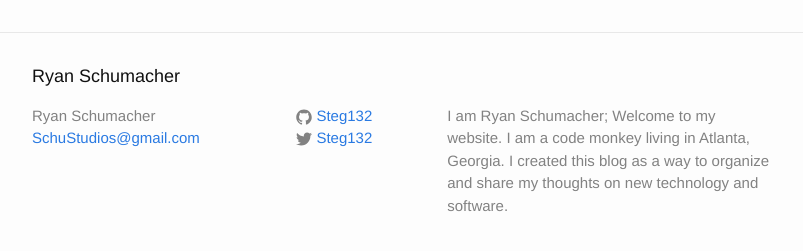
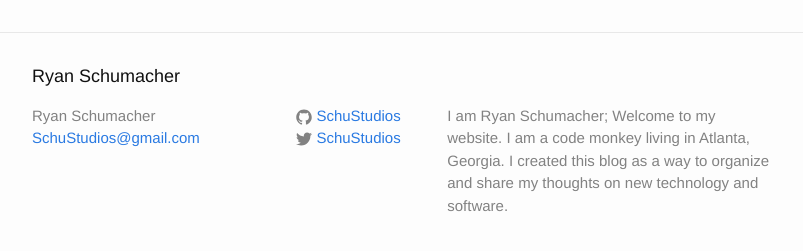
Before and after one commit to schustudios/schustudios.github.io, a Jekyll site: the page built from _posts/2019-07-12-Intermediary-App-Delegate.markdown, in a window 1280 px wide and 900 px high, scrolled down 1781 px. Shown: the part 623-874 px from the top of the window, without its empty margins (238-1041 px from the left). Built offline with Jekyll 4.4.1, drawn with Linux system fonts in a browser that asks for light colours; nearby versions of some CDN libraries.

Commit message:
Minor site updates

````diff
--- a/_config.yml
+++ b/_config.yml
@@ -5,8 +5,8 @@ description: > # this means to ignore newlines until "baseurl:"
   I am Ryan Schumacher; Welcome to my website. I am a code monkey living in Atlanta, Georgia. I created this blog as a way to organize and share my thoughts on new technology and software.
 baseurl: "" # the subpath of your site, e.g. /blog/
 url: "https://schustudios.com" # the base hostname & protocol for your site
-twitter_username: Steg132
-github_username:  Steg132
+twitter_username: SchuStudios
+github_username:  SchuStudios
 permalink: /blog/:title
 
 # Build settings
--- a/_posts/2019-07-12-Intermediary-App-Delegate.markdown
+++ b/_posts/2019-07-12-Intermediary-App-Delegate.markdown
@@ -64,6 +64,6 @@ class AppDelegate: RemoteNotificationIntermediaryAppDelegate, ConfigureSceneInte
 }
 ```
 
-You can find the IntermediaryAppDelegate package on [GitHub here](https://github.com/steg132/IntermediaryAppDelegate)
+You can find the IntermediaryAppDelegate package on [GitHub here](https://github.com/schustudios/IntermediaryAppDelegate)
 
-And a simple [Sample Project here](https://github.com/steg132/ModularApp)
+And a simple [Sample Project here](https://github.com/schustudios/ModularApp)
````
